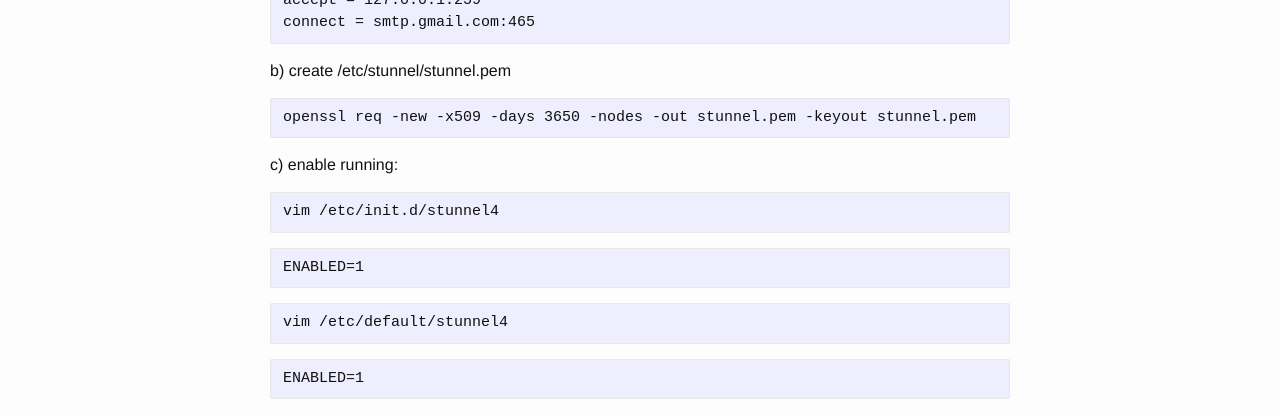
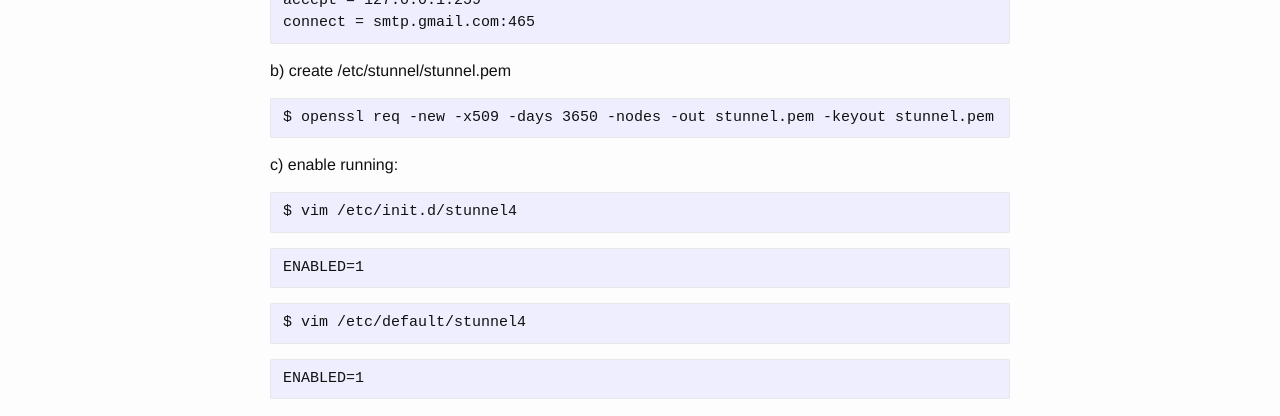
Before and after one commit to NickAger/nickager.github.io, a Jekyll site: the page built from _posts/2011-07-16-Using-google-as-your-MTA-from-Seaside.md, in a window 1280 px wide. Shown: the part 929-1345 px from the top of the page. Built offline with Jekyll 4.4.1, drawn with Linux system fonts in a browser that asks for light colours.

````diff
--- a/_posts/2011-07-16-Using-google-as-your-MTA-from-Seaside.md
+++ b/_posts/2011-07-16-Using-google-as-your-MTA-from-Seaside.md
@@ -46,20 +46,20 @@ connect = smtp.gmail.com:465
 b) create  /etc/stunnel/stunnel.pem
 
 ```
-openssl req -new -x509 -days 3650 -nodes -out stunnel.pem -keyout stunnel.pem
+$ openssl req -new -x509 -days 3650 -nodes -out stunnel.pem -keyout stunnel.pem
 ```
 
 c) enable running:
 
 ```
-vim /etc/init.d/stunnel4
+$ vim /etc/init.d/stunnel4
 ```
 ```
 ENABLED=1
 ```
 
 ```
-vim /etc/default/stunnel4
+$ vim /etc/default/stunnel4
 ```
 ```
 ENABLED=1
````
